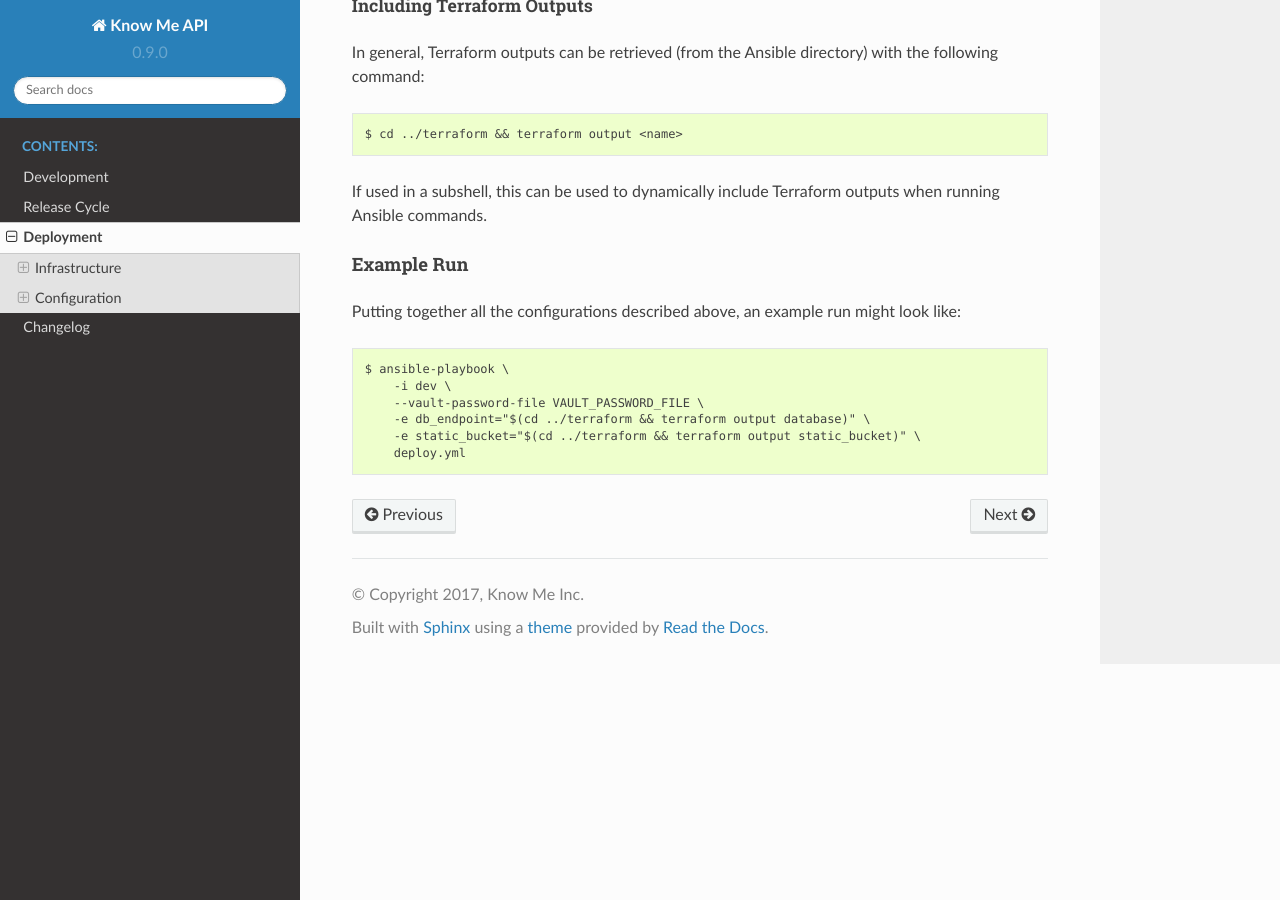
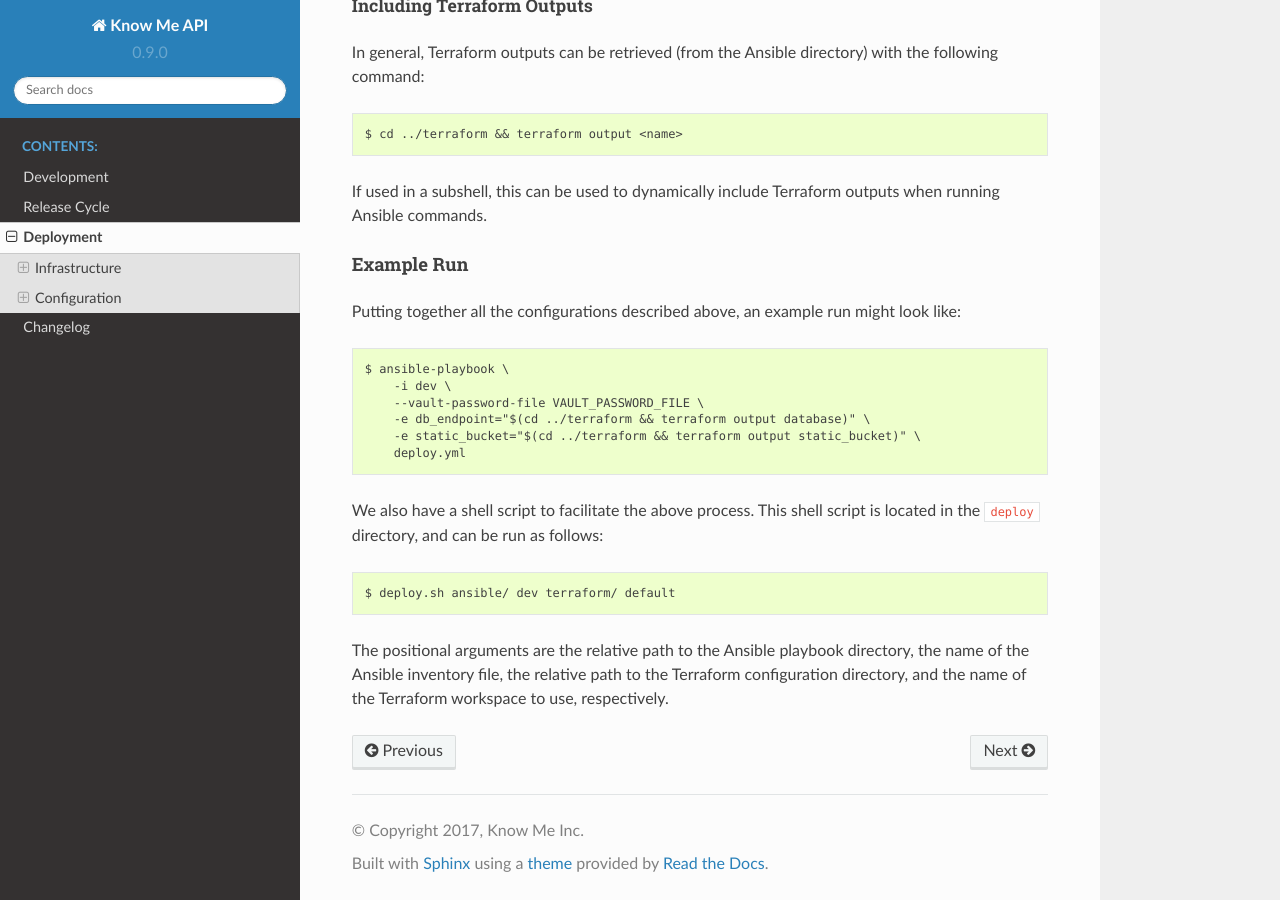
Before and after one commit to knowmetools/km-api, a Sphinx documentation site: the page built from docs/deployment.rst, in a window 1280 px wide and 900 px high, scrolled down 3023 px. Built offline with Sphinx 7.4.7 and the Read the Docs theme 2.0.0, drawn with Linux system fonts in a browser that asks for light colours; pages that are not in the unit, such as notebooks, are missing from menus.

Commit message:
Add shell script to make deployment easier.

```diff
--- a/docs/deployment.rst
+++ b/docs/deployment.rst
@@ -143,6 +143,12 @@ Putting together all the configurations described above, an example run might lo
         -e static_bucket="$(cd ../terraform && terraform output static_bucket)" \
         deploy.yml
 
+We also have a shell script to facilitate the above process. This shell script is located in the :file:`deploy` directory, and can be run as follows::
+
+  $ deploy.sh ansible/ dev terraform/ default
+
+The positional arguments are the relative path to the Ansible playbook directory, the name of the Ansible inventory file, the relative path to the Terraform configuration directory, and the name of the Terraform workspace to use, respectively.
+
 
 .. _Ansible: http://docs.ansible.com/ansible/latest/index.html
 .. _Terraform: https://www.terraform.io/
```
Also changed, not shown: 1 other file.
